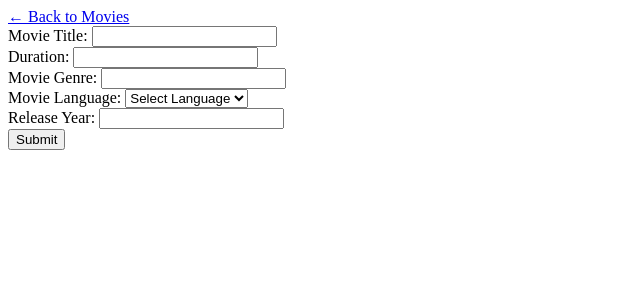
After one commit to ammaralqadiit/cinema-admin, a PHP site: page /add.php in a window 1280 px wide. The commit adds this page. Shown: the top 300 px of the page, without its empty margins (0-640 px from the left). Run offline with PHP 8.4, Linux system fonts and the light colour scheme.

Commit message:
add a movie to database

```diff
--- /dev/null
+++ b/add.php
@@ -0,0 +1,128 @@
+<?php
+    require_once "config/database.php";
+
+    $errors=[];
+
+    if($_SERVER['REQUEST_METHOD'] === 'POST')
+    {
+        //1. Receive data from user
+        $title = trim($_POST['title'] ?? '');
+        $duration_min = $_POST['duration_min'] ?? '';
+        $genre = trim($_POST['genre'] ?? '');
+        $language = $_POST['language'] ?? '';
+        $release_year = $_POST['release_year'] ?? '';
+
+        //2. Validate data
+        // validate title
+        if(empty($title)){
+            $errors[]="Movie title is required.";
+        }
+
+        // validate duration
+        if(filter_var($duration_min,FILTER_VALIDATE_INT)===false || $duration_min <=0){
+            $errors[]="Duration must be a positive integer.";
+        }
+
+        //validate genre
+        if(empty($genre)){
+            $errors[]="Genre is required.";
+        }
+
+        //validate language
+        $allowedLanguages=['English','Arabic','French','Spanish','Turkish','German'];
+
+        if(!in_array($language,$allowedLanguages,true)){
+            $errors[]="Please select a valid language.";
+        }
+
+        //validate release year
+        if(filter_var($release_year,FILTER_VALIDATE_INT)===false || $release_year < 1888 || $release_year > (int)date('Y')){
+            $errors[]="Please enter a valid release year.";
+        }
+
+        //Insert movie if there are no validion errors
+        if(empty($errors)){
+
+            //sql qurey
+            $sql="INSERT INTO movies (title,duration_min,genre,language,release_year)
+                values (:title,:duration_min,:genre,:language,:release_year)";
+
+            //prepare ther query
+            $stmt=$pdo->prepare($sql);
+
+            //execute the query
+            $stmt->execute([
+                ':title'=>$title,
+                ':duration_min'=>$duration_min,
+                ':genre'=>$genre,
+                ':language'=>$language,
+                ':release_year'=>$release_year
+            ]);
+
+            //redirect to movies list
+            header("Location: index.php");
+            exit;
+        }
+    }
+?>
+
+<!DOCTYPE html>
+<html lang="en">
+<head>
+    <meta charset="UTF-8">
+    <meta name="viewport" content="width=device-width, initial-scale=1.0">
+    <title>Add Movie</title>
+</head>
+<body>
+
+    <!-- error lis -->
+    <?php if(!empty($errors)):?>
+        <ul>
+            <?php foreach($errors as $error):?>
+                <li><?= htmlspecialchars($error) ?></li>
+            <?php endforeach;?>
+        </ul>
+    <?php endif;?>
+
+    <a href="index.php">&larr; Back to Movies</a>
+
+    <!-- request values from user -->
+    <form method="post" action="">
+
+        <div class="title">
+            <label for="title">Movie Title:</label>
+            <input type="text" name="title" id="title" value="<?= htmlspecialchars($title ?? '') ?>" required/>
+        </div>
+
+        <div class="duration_min">
+            <label for="duration_min">Duration:</label>
+            <input type="number" name="duration_min" id="duration_min" value="<?= htmlspecialchars($duration_min ?? '') ?>" required/>
+        </div>
+
+        <div class="genre">
+            <label for="genre">Movie Genre:</label>
+            <input type="text" name="genre" id="genre" value="<?= htmlspecialchars($genre ?? '') ?>" required/>
+        </div>
+
+        <div class="language">
+            <label for="language">Movie Language:</label>
+            <select name="language" id="language" required>
+                <option value="" disabled selected>Select Language</option>
+                <option value="English" <?= ($language ?? '')==='English'?'selected':'' ?>>English</option>
+                <option value="Arabic" <?= ($language ?? '')==='Arabic'?'selected':'' ?>>Arabic</option>
+                <option value="French" <?= ($language ?? '')==='French'?'selected':'' ?>>French</option>
+                <option value="Spanish" <?= ($language ?? '')==='Spanish'?'selected':'' ?>>Spanish</option>
+                <option value="Turkish" <?= ($language ?? '')==='Turkish'?'selected':'' ?>>Turkish</option>
+                <option value="German" <?= ($language ?? '')==='German'?'selected':'' ?>>German</option>
+            </select>
+        </div>
+
+        <div class="release_year">
+            <label for="release_year">Release Year:</label>
+            <input type="number" name="release_year" id="release_year" value="<?= htmlspecialchars($release_year ?? '') ?>" required/>
+        </div>
+
+        <button type="submit" id="submit">Submit</button>
+    </form>
+</body>
+</html>
--- a/config/database.php
+++ b/config/database.php
@@ -10,7 +10,10 @@
             $username,$password
         );
 
-        $pdo->setAttribute(PDO::ATTR_ERRMODE,PDO::ERRMODE_EXCEPTION);
+        $pdo->setAttribute(
+            PDO::ATTR_ERRMODE,
+            PDO::ERRMODE_EXCEPTION
+        );
     }
     catch(PDOException $e){
         die("Database Connection Failed: ".$e->getMessage());
--- a/index.php
+++ b/index.php
@@ -41,5 +41,6 @@
         <?php endforeach;?>
     </table>
 
+    <a href="add.php">&larr; Add a new movie</a>
 </body>
 </html>
```
